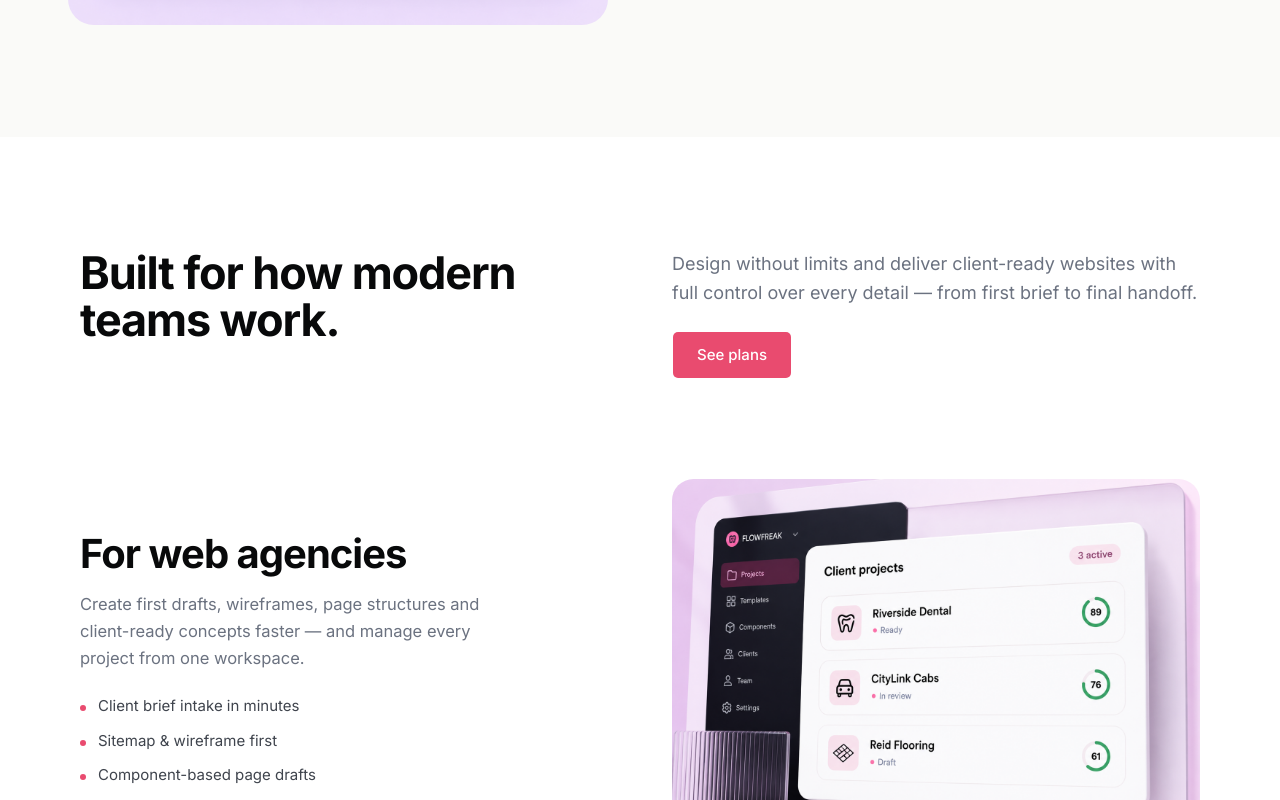
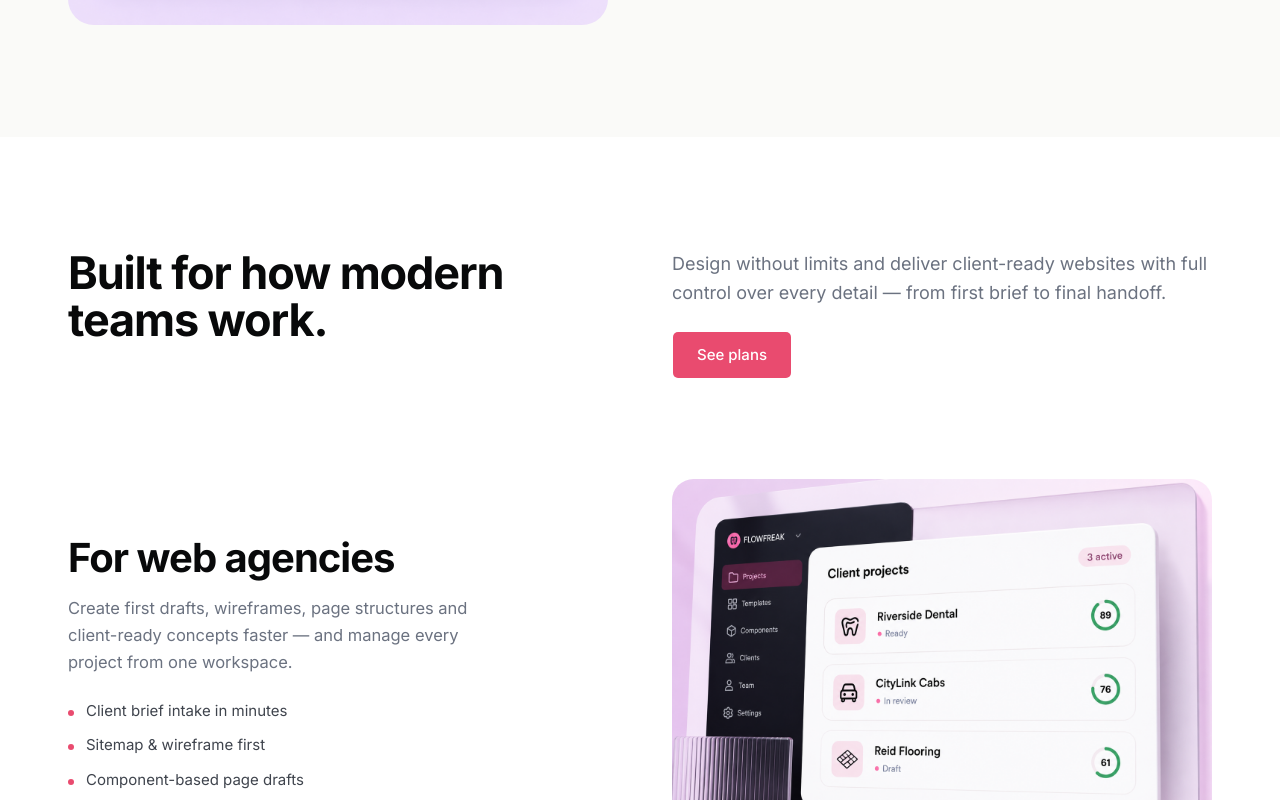
Before and after one commit to Flowfreak001/ai-design-system-generator, a Next.js app: page / in a window 1280 px wide. Shown: the part 4860-5660 px from the top of the page. Built offline with nearby package versions, Linux system fonts and the light colour scheme.

Commit message:
Cap use-cases section at 1240px centered to match sibling section widths
Removes the full-bleed 80px gutters so 'For web agencies' lines up top-to-bottom
with the accordion, pricing and other centered sections.

Co-Authored-By: Claude Opus 4.8 <noreply@anthropic.com>

```diff
--- a/src/components/landing/home-sections.tsx
+++ b/src/components/landing/home-sections.tsx
@@ -450,7 +450,7 @@ export function UseCasesScroll() {
   return (
     <section id="use-cases" className="bg-white">
       {/* Section header — big heading left, copy + CTA right */}
-      <div className="grid gap-8 px-5 pb-0 pt-24 sm:px-12 sm:pt-28 md:grid-cols-2 md:items-start md:gap-16 lg:px-20">
+      <div className="mx-auto grid max-w-[1240px] gap-8 px-5 pb-0 pt-24 sm:px-12 sm:pt-28 md:grid-cols-2 md:items-start md:gap-16">
         <FadeUp><h2 className="font-bold tracking-tight text-[clamp(2rem,calc(3.125vw+8px),2.8125rem)] leading-[1.05]">Built for how modern<br className="hidden lg:block" /> teams work.</h2></FadeUp>
         <FadeUp delay={0.06}>
           <p className="text-[18px] leading-relaxed text-muted">Design without limits and deliver client-ready websites with full control over every detail — from first brief to final handoff.</p>
@@ -461,7 +461,7 @@ export function UseCasesScroll() {
       {/* Sticky feature panels */}
       {USE_CASES_SCROLL.map((s, i) => (
         <div key={i} className="sticky top-[70px] flex items-start bg-white">
-          <div className={`grid w-full items-center gap-10 px-5 sm:px-12 md:grid-cols-2 md:gap-16 lg:px-20 ${i === 0 ? "pt-[100px]" : "pt-[40px]"} ${i === USE_CASES_SCROLL.length - 1 ? "pb-20 sm:pb-24" : "pb-[40px]"}`}>
+          <div className={`mx-auto grid w-full max-w-[1240px] items-center gap-10 px-5 sm:px-12 md:grid-cols-2 md:gap-16 ${i === 0 ? "pt-[100px]" : "pt-[40px]"} ${i === USE_CASES_SCROLL.length - 1 ? "pb-20 sm:pb-24" : "pb-[40px]"}`}>
             <motion.div
               initial={reduce ? false : { opacity: 0, y: 20 }}
               whileInView={{ opacity: 1, y: 0 }}
```
